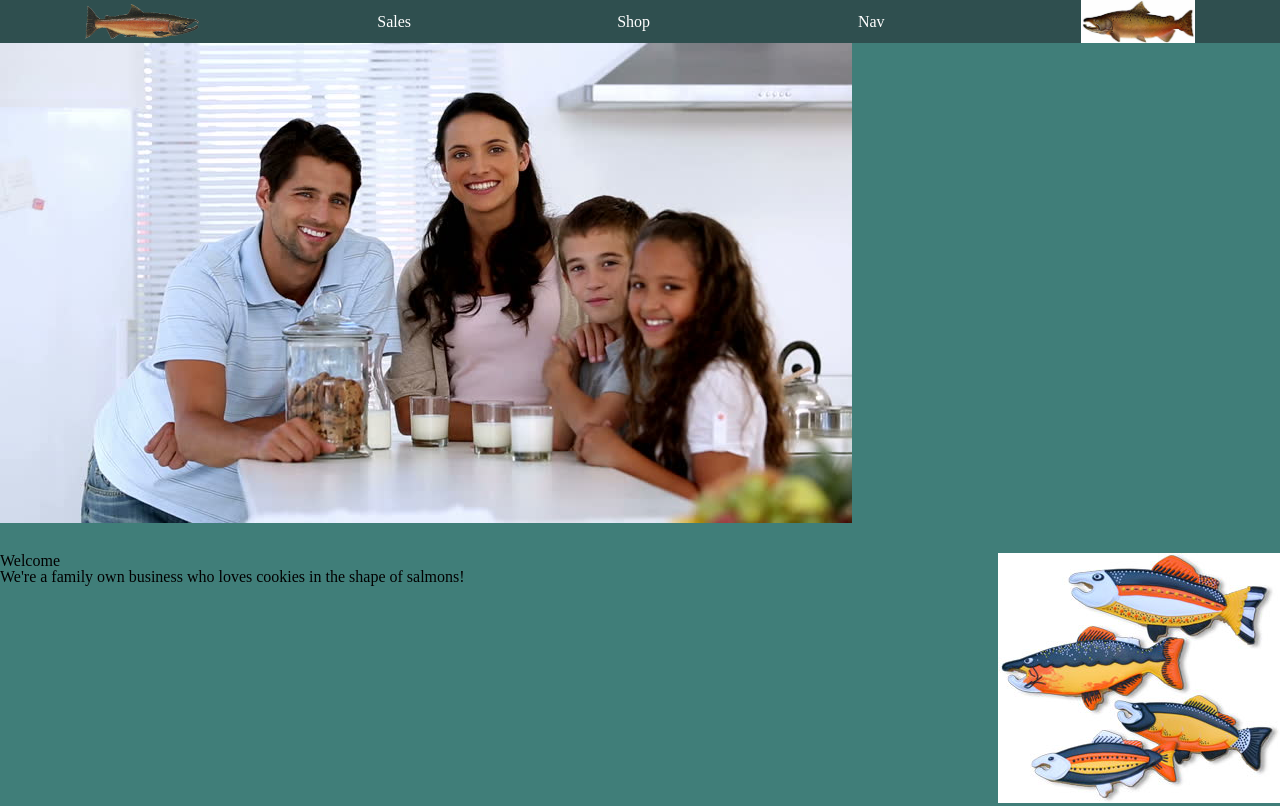
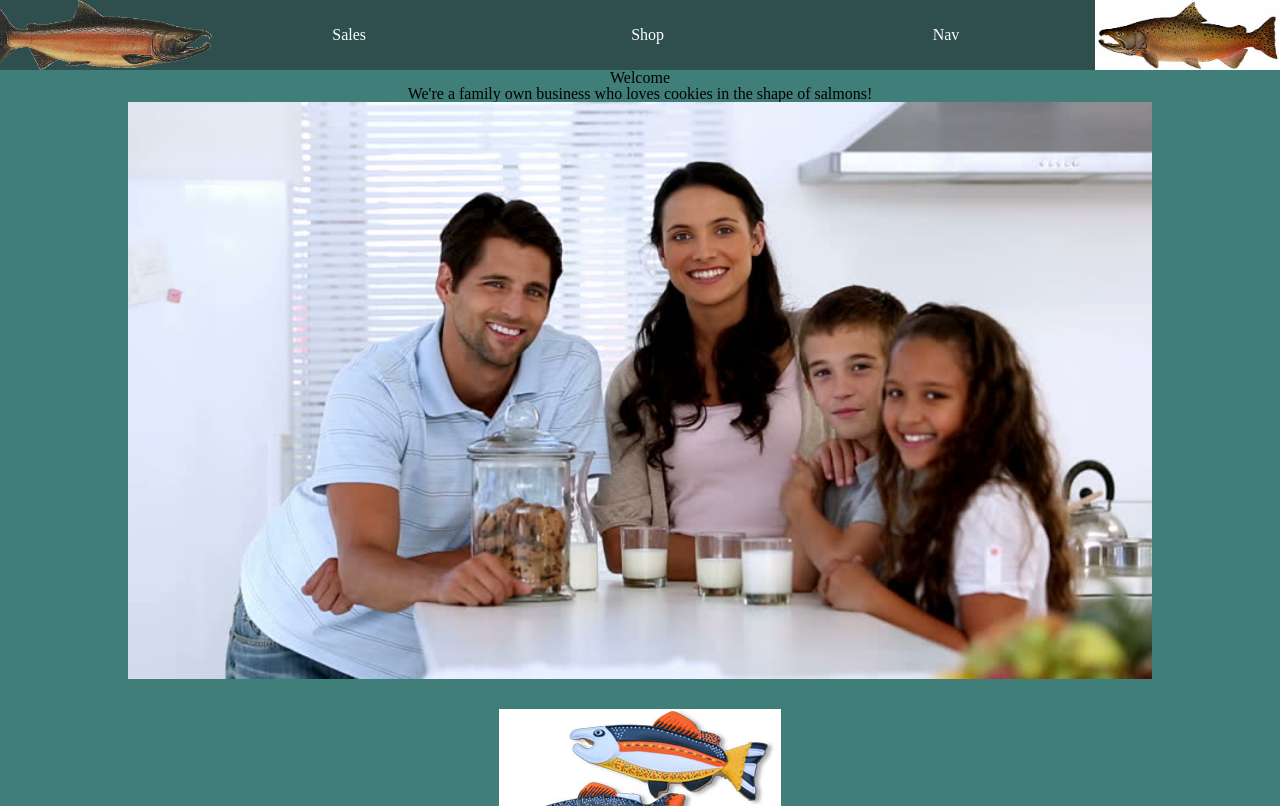
Before and after one commit to modopo/cookie-stand-github.io, a plain HTML site: page index.html in a window 1280 px wide. Shown: the top 806 px of the page. Drawn offline with Linux system fonts and the light colour scheme.

Commit message:
css flex columns

```diff
--- a/css/style.css
+++ b/css/style.css
@@ -7,9 +7,7 @@ header {
   display: flex;
   flex-wrap: wrap;
   width: 100%;
-  height: auto;
   justify-content: space-between;
-
 }
 
 nav {
@@ -22,16 +20,12 @@ nav {
 a {
   display: flex;
   justify-content: center;
-  align-items: center;
-  width: 40%;
-}
-
-a img {
-  width: 40%;
+  width: 200px;
+  height: 70px;
+  object-fit: contain;
 }
 
 nav ul {
-  list-style-type: none;
   width: 100%;
   display: flex;
   align-items: center;
@@ -41,6 +35,7 @@ nav ul {
 ul li a{
   color: white;
   text-decoration: none;
+  align-items: center;
 }
 
 main {
@@ -48,15 +43,27 @@ main {
   display: flex;
   flex-wrap: wrap;
   justify-content: space-between;
+  width: 100%;
   margin: auto;
+  flex-direction: column;
+  justify-content: center;
+  align-items: center;
 }
 
 main img {
   margin-bottom: 30px;
-  align-self: start;
+}
+
+#family {
+  display: flex;
+  width: 100%;
+  flex-direction: column;
+  justify-content: center;
   align-items: center;
-  display: flex;
-  justify-content: space-between;
+}
+
+#family img {
+  width: 80%;
 }
 
 #locations {
@@ -90,5 +97,11 @@ tfoot {
 /* Form styles */
 form {
   display: flex;
-  width: 50%;
+  width: 90%;
+
 }
+
+fieldset{
+  display: flex;
+  flex-direction: column;
+}
--- a/index.html
+++ b/index.html
@@ -14,7 +14,7 @@
   <header>
     <nav>
       <a href="#"><img src="img/salmon.png"></a>
-      <ul id="navbarLinks">
+      <ul>
         <li><a href="sales.html">Sales</a></li>
         <li><a href="#">Shop</a></li>
         <li><a href="#">Nav</a></li>
@@ -23,13 +23,12 @@
     </nav>
   </header>
   <main>
-    <img id="familyPhoto" src="img/family.jpg" alt="family photo">
     <section id="family">
-        <h1>Welcome</h1>
-          <p>
-            We're a family own business who loves cookies in the shape of salmons!
-          </p>
-
+      <h1>Welcome</h1>
+        <p>
+          We're a family own business who loves cookies in the shape of salmons!
+        </p>
+      <img id="familyPhoto" src="img/family.jpg" alt="family photo">
     </section>
     <img src="img/fish.jpg" alt="">
     <article id="locations">
--- a/js/app.js
+++ b/js/app.js
@@ -117,10 +117,9 @@ function ingestStore(event) {
   let avgCookiesSold = parseInt(event.target.avgCookiesSold.value);
 
   let newStore = new Store(city, minCustomer, maxCustomer, avgCookiesSold);
+  storeList.push(newStore);
+  newStore.render();
 
-  storeList.push(newStore);
-
-  newStore.render();
   renderTableFooter(storeList);
 }
 
```
Also changed, not shown: sales.html (+1 -1 lines).
